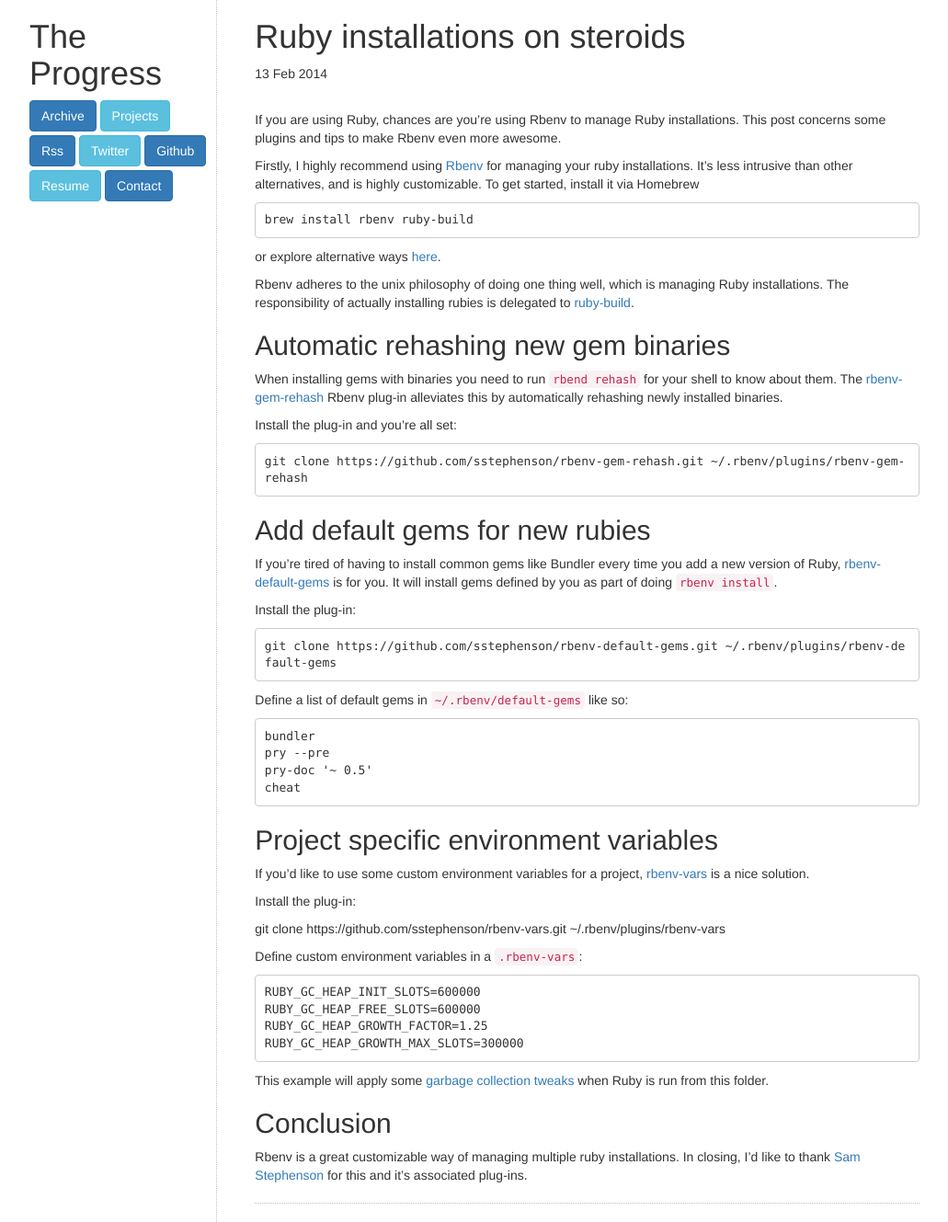
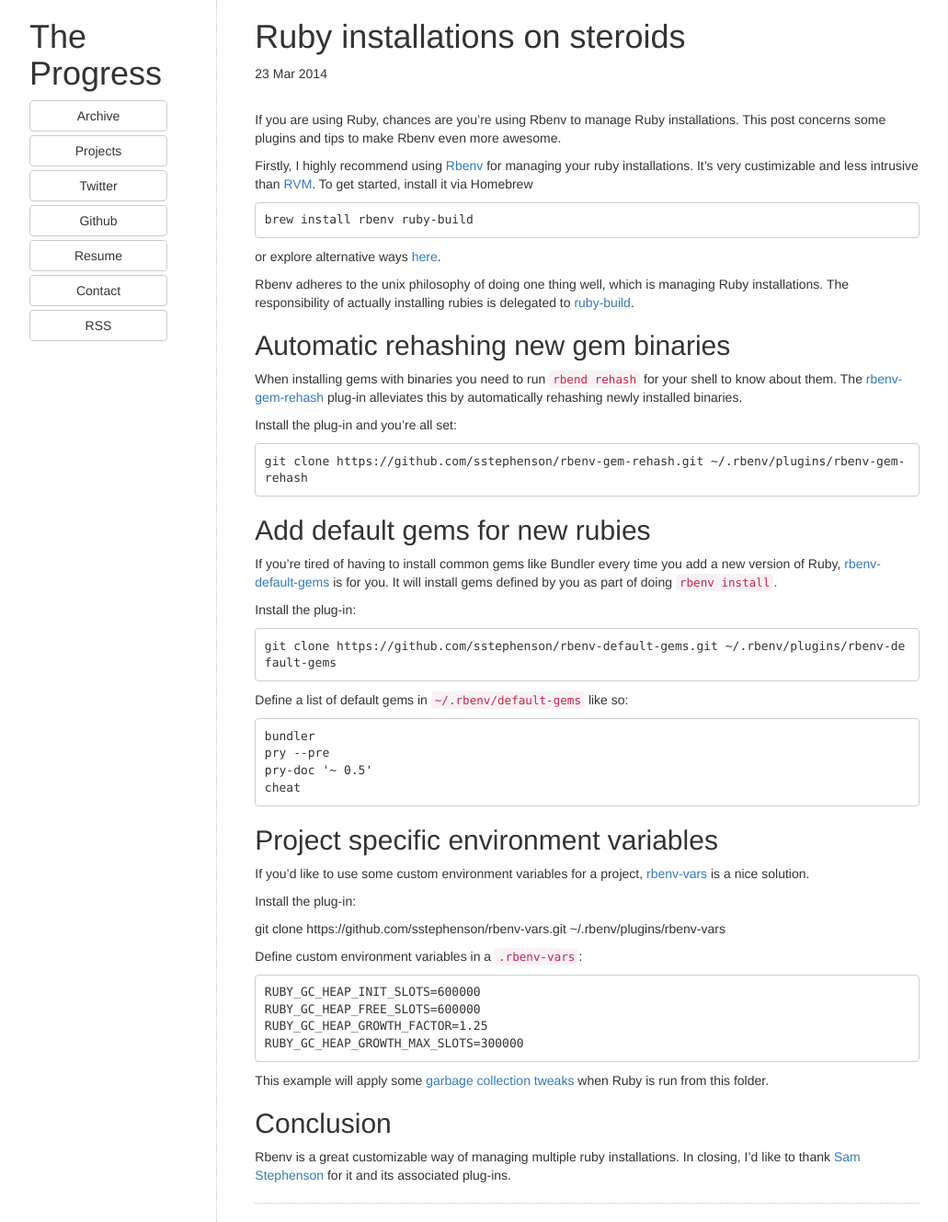
Before and after one commit to thejspr/thejspr.com, a Jekyll site: the page built from _posts/2014-03-23-ruby-installations-on-steroids.md, in a window 1280 px wide and 1329 px high. Shown: the whole window at 92% size, without its empty margins (38-1069 px from the left). Built offline with Jekyll 4.4.1, drawn with Linux system fonts in a browser that asks for light colours; nearby versions of some CDN libraries; comment, search, counter and statistics services are not loaded.

Commit message:
Fixed layout and cross-post rbenv article

```diff
--- a/_layouts/default.html
+++ b/_layouts/default.html
@@ -20,13 +20,13 @@
         <aside class='col-sm-12 col-md-2'>
           <div class='sidebar sticky'>
             <h1 class='title'><a href='/'>{{ site.name }}</a></h1>
-            <a class='btn btn-primary' href='/archive'>Archive</a>
-            <a class='btn btn-info' href='/projects'>Projects</a>
-            <a class='btn btn-primary' href='/feed.xml'>Rss</a>
-            <a class='btn btn-info' href='http://twitter.com/thejspr' rel='me'>Twitter</a>
-            <a class='btn btn-primary' href='http://github.com/thejspr' rel='me'>Github</a>
-            <a class='btn btn-info' href='/resume-jesper-kjeldgaard.pdf'>Resume</a>
-            <a class='btn btn-primary' href='mailto:thejspr@gmail.com' rel='me'>Contact</a>
+            <a class='btn btn-default' href='/archive'>Archive</a>
+            <a class='btn btn-default' href='/projects'>Projects</a>
+            <a class='btn btn-default' href='http://twitter.com/thejspr' rel='me'>Twitter</a>
+            <a class='btn btn-default' href='http://github.com/thejspr' rel='me'>Github</a>
+            <a class='btn btn-default' href='/resume-jesper-kjeldgaard.pdf'>Resume</a>
+            <a class='btn btn-default' href='mailto:thejspr@gmail.com' rel='me'>Contact</a>
+            <a class='btn btn-default' href='/feed.xml'>RSS</a>
           </div>
         </aside>
 
--- a/_posts/2014-02-13-ruby-installations-on-steroids.md
+++ b/_posts/2014-03-23-ruby-installations-on-steroids.md
@@ -9,10 +9,11 @@
 <!-- more -->
 
 Firstly, I highly recommend using [Rbenv](https://github.com/sstephenson/rbenv)
-for managing your ruby installations. It's less intrusive than other
-alternatives, and is highly customizable. To get started, install it via Homebrew
+for managing your ruby installations. It's very custimizable and less intrusive than [RVM](http://rvm.io/).
+To get started, install it via Homebrew
 
     brew install rbenv ruby-build
+
 
 or explore alternative ways [here](https://github.com/sstephenson/rbenv#installation).
 
@@ -25,7 +26,7 @@
 
 When installing gems with binaries you need to run `rbend rehash` for your
 shell to know about them. The
-[rbenv-gem-rehash](https://github.com/sstephenson/rbenv-gem-rehash) Rbenv
+[rbenv-gem-rehash](https://github.com/sstephenson/rbenv-gem-rehash)
 plug-in alleviates this by automatically rehashing newly installed binaries.
 
 Install the plug-in and you're all set:
@@ -73,5 +74,5 @@
 ## Conclusion
 
 Rbenv is a great customizable way of managing multiple ruby installations.  In
-closing, I'd like to thank [Sam Stephenson](http://sstephenson.us) for this and
-it's associated plug-ins.
+closing, I'd like to thank [Sam Stephenson](http://sstephenson.us) for it and
+its associated plug-ins.
--- a/css/style.css
+++ b/css/style.css
@@ -68,8 +68,12 @@
   .sticky {
     border: none;
     position: fixed;
-    max-width: 200px;
+    max-width: 150px;
     top: 0;
+  }
+
+  .sticky a {
+    display: block;
   }
 }
 
```
